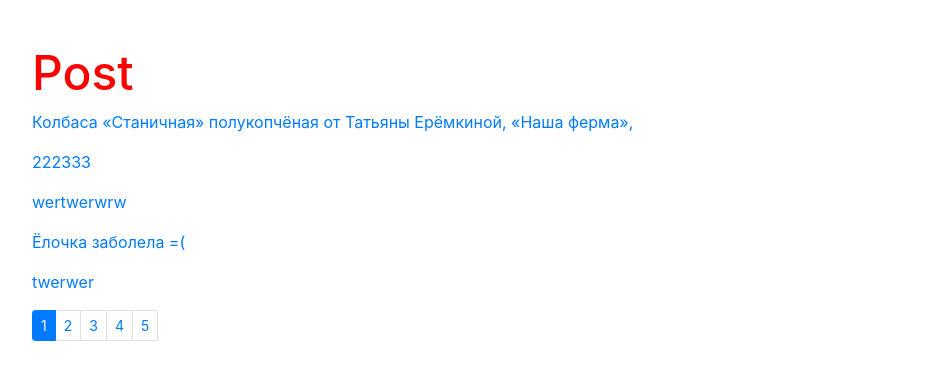
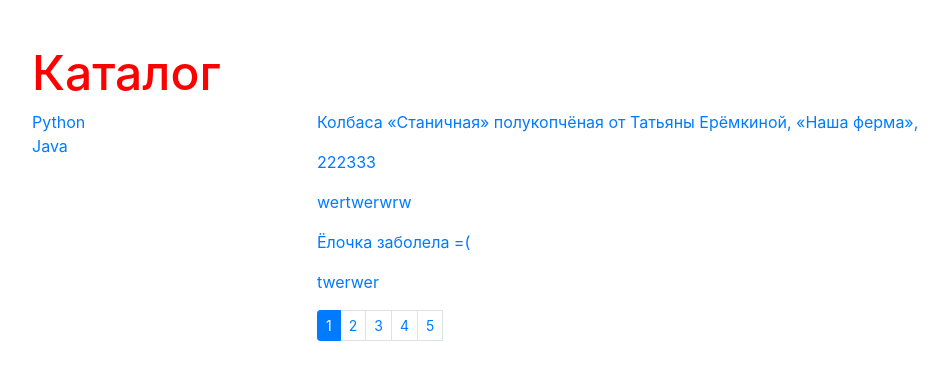
Before and after one commit to Dominus8/meet-factory, a Flask app: page /blog/ in a window 1280 px wide. Shown: the part 56-436 px from the top of the page, without its empty margins (53-1001 px from the left). Run offline with Flask 2, Linux system fonts and the light colour scheme; a user stored in the database is signed in; data comes from the database, SQL or seed files in the repository; both versions use the stored data as it was after the commit; parts of the project's set-up code (start-up, migrations or seed data) failed here and were passed over; some libraries are stand-ins or nearby versions.

Commit message:
Вывел на главную список тегов.

```diff
--- a/posts/blueprint.py
+++ b/posts/blueprint.py
@@ -74,7 +74,12 @@ def index():
 
     pages = posts.paginate(page=page, per_page=5)
 
-    return render_template('posts/index.html', posts=posts, pages=pages)
+    tags = Tag.query.all()
+
+    print(tags)
+
+    return render_template('posts/index.html', posts=posts, pages=pages, tags=tags)
+
 
 
 @posts.route('/<slug>')
--- a/posts/templates/posts/index.html
+++ b/posts/templates/posts/index.html
@@ -1,15 +1,21 @@
 {% extends 'base.html' %}
 
 {% block title %}
-    Posts
+    Каталог
 {% endblock %}
 
 {% block content_title %}
-    Post
+    Каталог
 {% endblock %}
 
 {% block content %}
-
+<div class="row">
+    <div class="col-md-3">
+        {% for t in tags %}
+            <a href="#">{{t}}</a><br>
+        {% endfor %}
+    </div>
+    <div class="col-md-9">
         {% for post in pages.items %}
             <p>
                 <a href="{{ url_for('posts.post_detail', slug=post.slug) }}">{{ post.title }}</a>
@@ -26,5 +32,8 @@
               {% endfor %}
           </ul>
         </nav>
+    </div>
+</div>
+
 
 {% endblock %}
--- a/posts/templates/posts/post_detail.html
+++ b/posts/templates/posts/post_detail.html
@@ -6,11 +6,12 @@
 
 
 {% block content_title %}
-    {{ post.title }}
+
     <div class="tags">
-
+        {{ post.title }}
     </div>
 {% endblock %}
+
 
 {% block content %}
         {% for tag in tags %}
--- /dev/null
+++ b/static/js/main.js
@@ -0,0 +1,6 @@
+new Vue({
+    el:'#test'
+    data: {
+    test: "Hello World"
+    }
+});
--- a/templates/base.html
+++ b/templates/base.html
@@ -11,6 +11,7 @@
     </title>
     <link rel="stylesheet" href="https://stackpath.bootstrapcdn.com/bootstrap/4.5.2/css/bootstrap.min.css">
     <link rel="stylesheet" href="{{ url_for('static', filename='css/style.css') }}">
+
 </head>
 <body>
 
@@ -73,5 +74,7 @@
             </div>
         </div>
     </div>
+
 </body>
+
 </html>
```
Also changed, not shown: templates/index.html (+7 -0 lines), pypet.db, static/image/9115752103966.jpg, static/image/photo_2021-02-18_12-23-33_1.jpg, static/image/photo_2021-02-18_13-04-28.jpg. Lines whose indentation alone changed are shown as unchanged.
